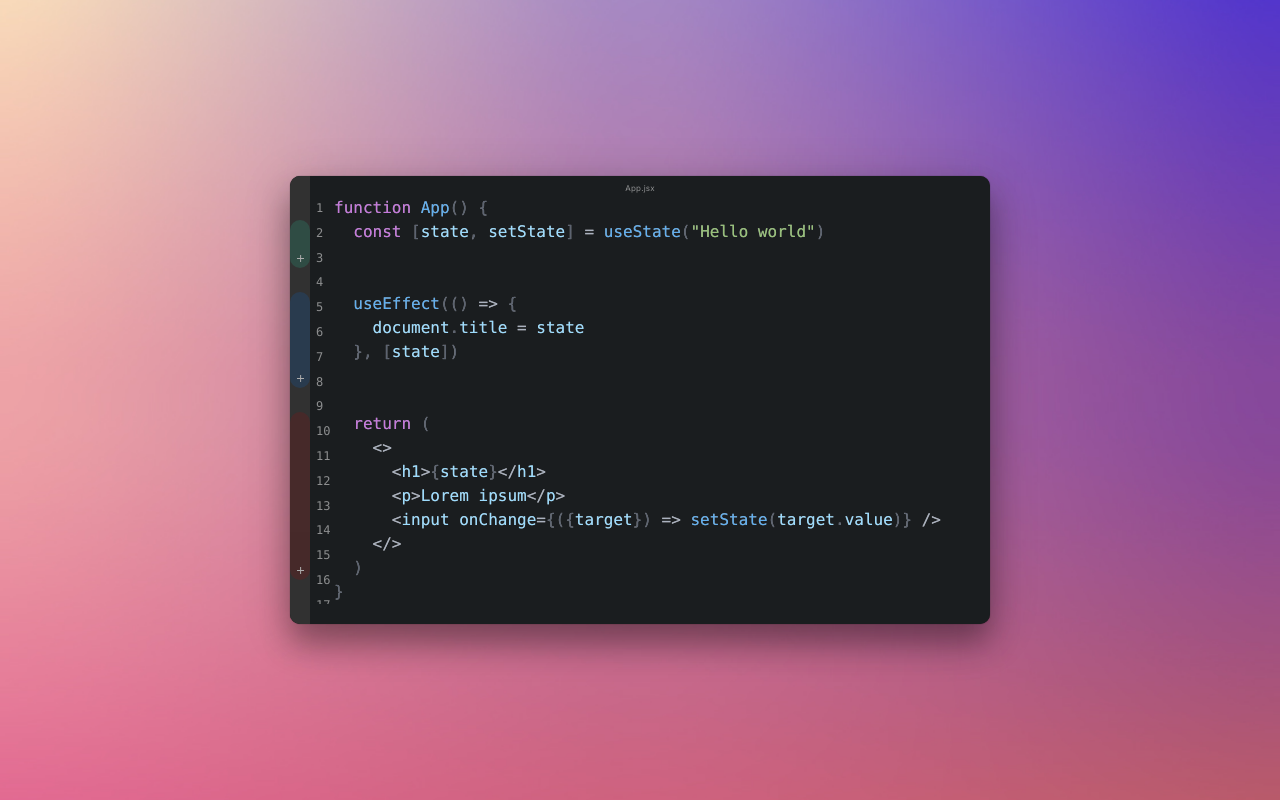
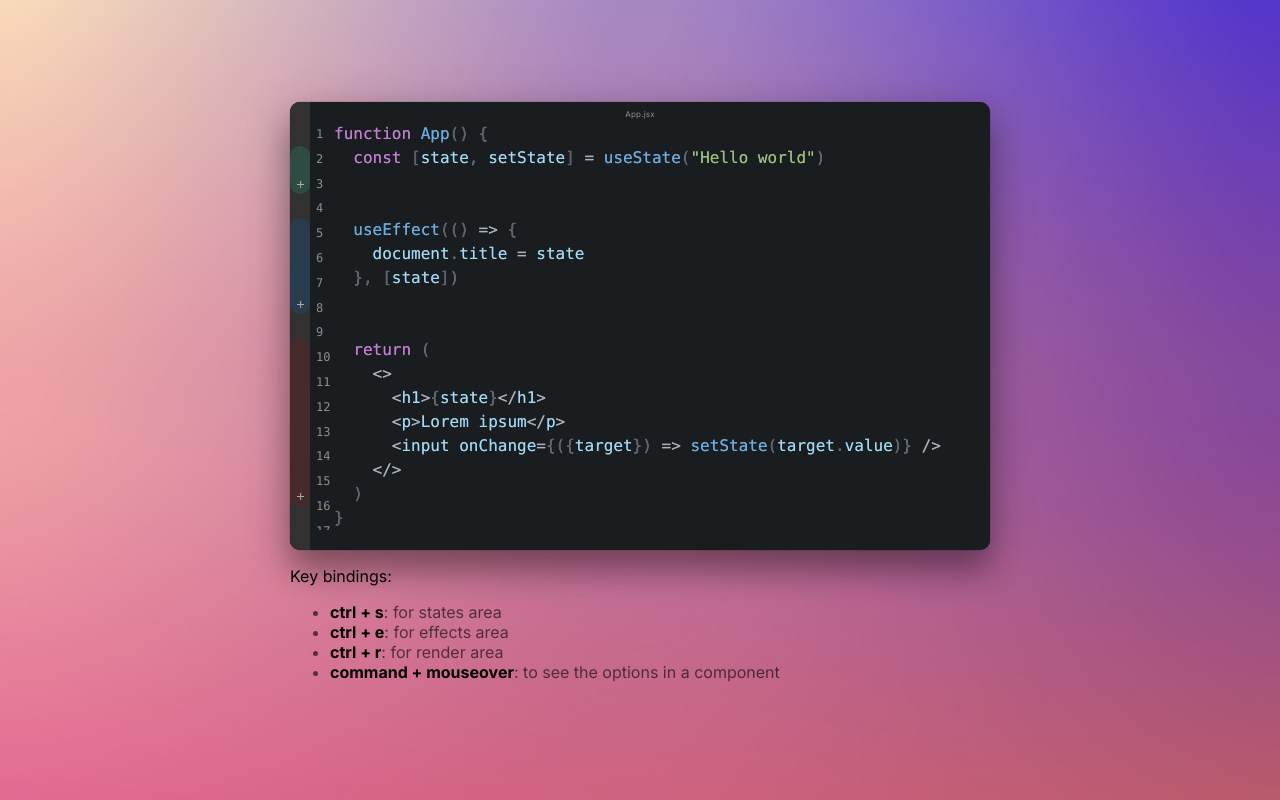
Before and after one commit to danilowoz/ide-concept, a React (Create React App) app: page / in a window 1280 px wide. Built offline with nearby package versions, Linux system fonts and the light colour scheme.

Commit message:
key bindings

```diff
--- a/src/App.tsx
+++ b/src/App.tsx
@@ -1,5 +1,5 @@
 import CodeEditor from "./CodeEditor";
-import { Editor, Bar, LineCounter, Body, Filename } from "./AppUI";
+import { Editor, Bar, LineCounter, Body, Filename, KeyBindings } from "./AppUI";
 import { useNavRef } from "./utils/navRef";
 import * as actions from "./actions";
 import { GlobalStyle } from "./utils/globalStyle";
@@ -99,6 +99,22 @@ export default function App() {
 
           <CodeEditor type="empty" data={`}`} />
         </Editor>
+
+        <p>Key bindings:</p>
+        <KeyBindings>
+          <li>
+            <span>ctrl + s</span>: for states area
+          </li>
+          <li>
+            <span>ctrl + e</span>: for effects area
+          </li>
+          <li>
+            <span>ctrl + r</span>: for render area
+          </li>
+          <li>
+            <span>command + mouseover</span>: to see the options in a component
+          </li>
+        </KeyBindings>
       </Body>
     </>
   );
--- a/src/AppUI.tsx
+++ b/src/AppUI.tsx
@@ -53,3 +53,12 @@ export const Filename = styled.div`
   font-size: 8px;
   letter-spacing: 0.2px;
 `;
+
+export const KeyBindings = styled.ul`
+  color: rgba(0, 0, 0, 0.6);
+
+  span {
+    font-weight: bold;
+    color: rgba(0, 0, 0, 1);
+  }
+`;
```
